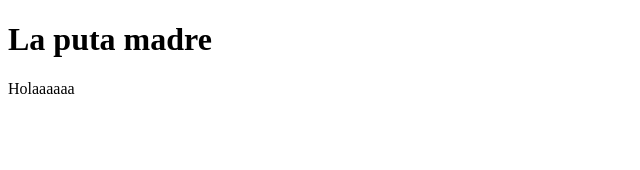
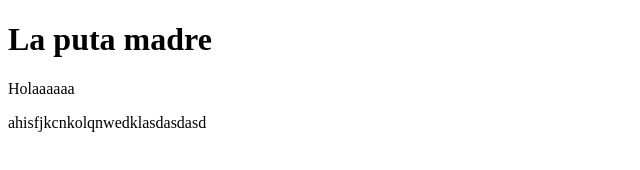
Before and after one commit to thechers/primer-repo, a plain HTML site: page index.html in a window 1280 px wide. Shown: the whole page, without its empty margins (0-640 px from the left). Drawn offline with Linux system fonts and the light colour scheme.

Commit message:
Agregue boludeces

```diff
--- a/index.html
+++ b/index.html
@@ -13,6 +13,7 @@
  <main>
  	<section>
  			<p>Holaaaaaa</p>
+ 			<p>ahisfjkcnkolqnwedklasdasdasd</p>
  	</section>
  </main>
 </body>
```
